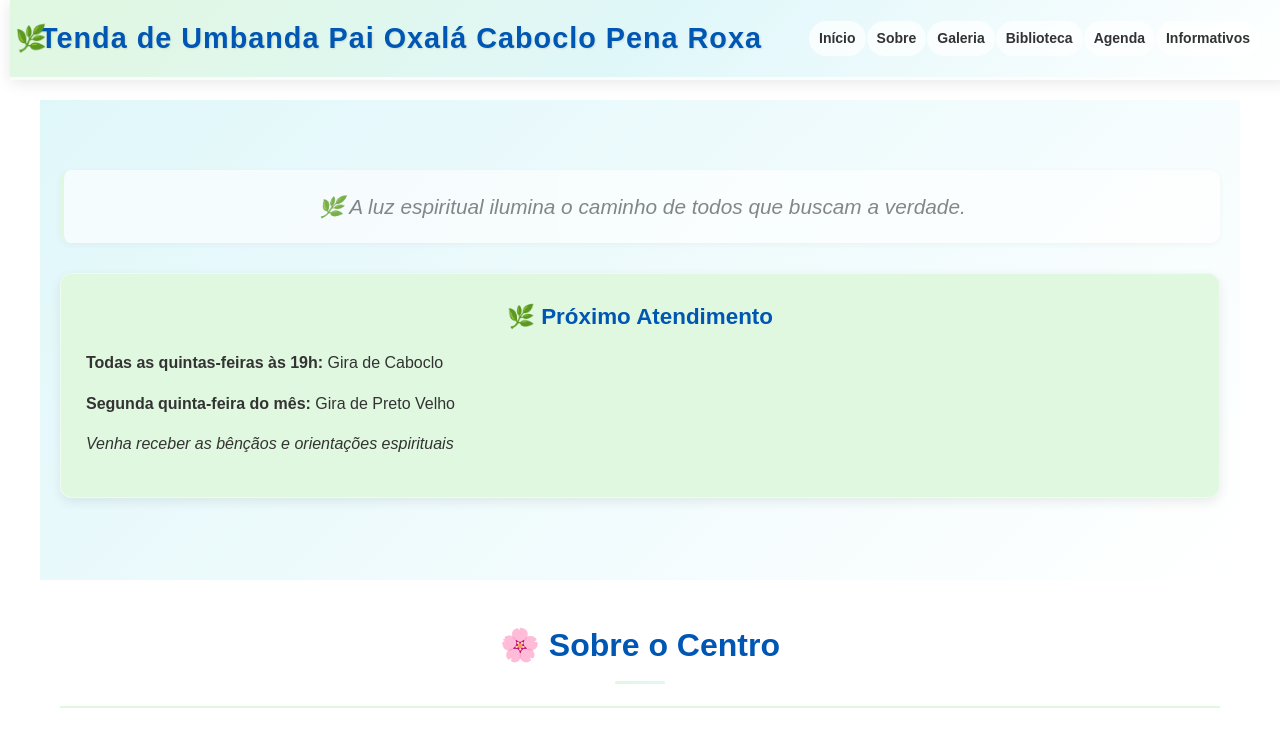
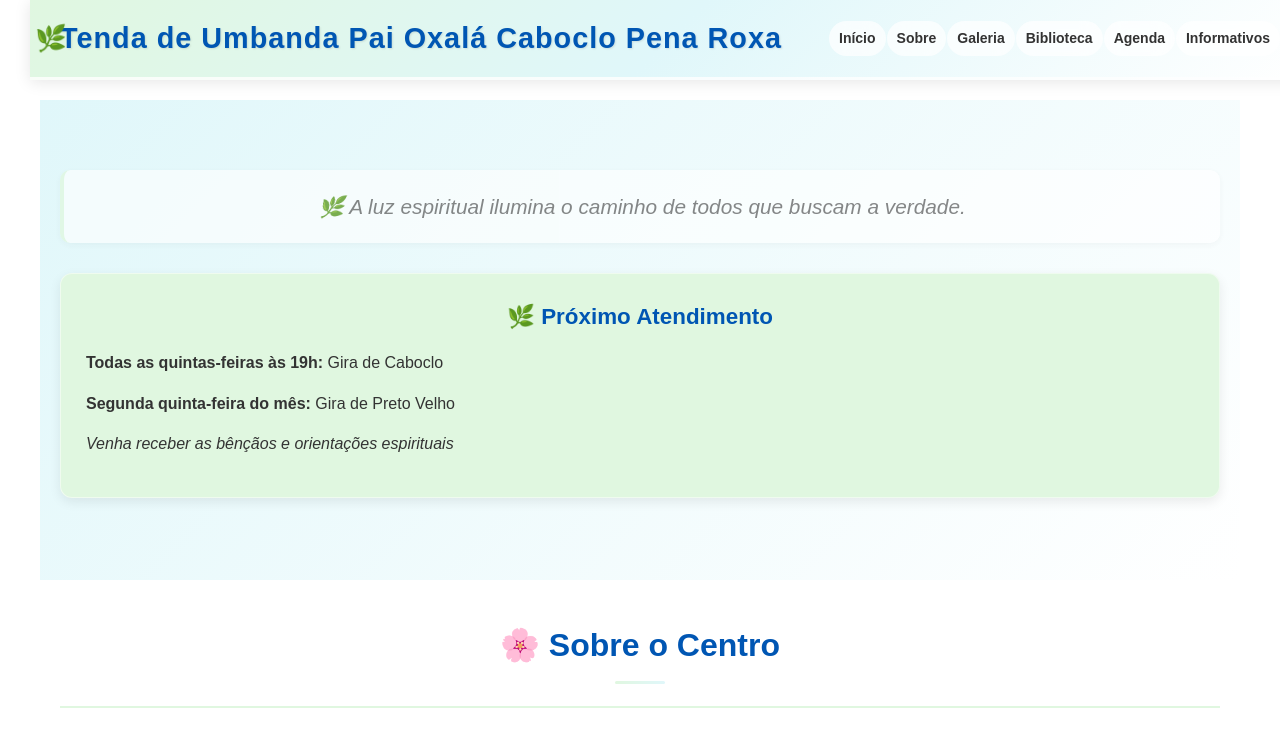
Before and after one commit to thiagoamoroso80/teupo, a plain HTML site: page index.html in a window 1280 px wide. Shown: the top 730 px of the page. Drawn offline with Linux system fonts and the light colour scheme.

Commit message:
Update index.html

```diff
--- a/index.html
+++ b/index.html
@@ -18,7 +18,7 @@
     .header-unified {
         position: fixed;
         top: 0;
-        left: 10;
+        left: 30;
         right: 0;
         width: 100%;
         background: linear-gradient(135deg, #E0F7E0 0%, #E0F7FA 50%, #FFFFFF 100%);
```
